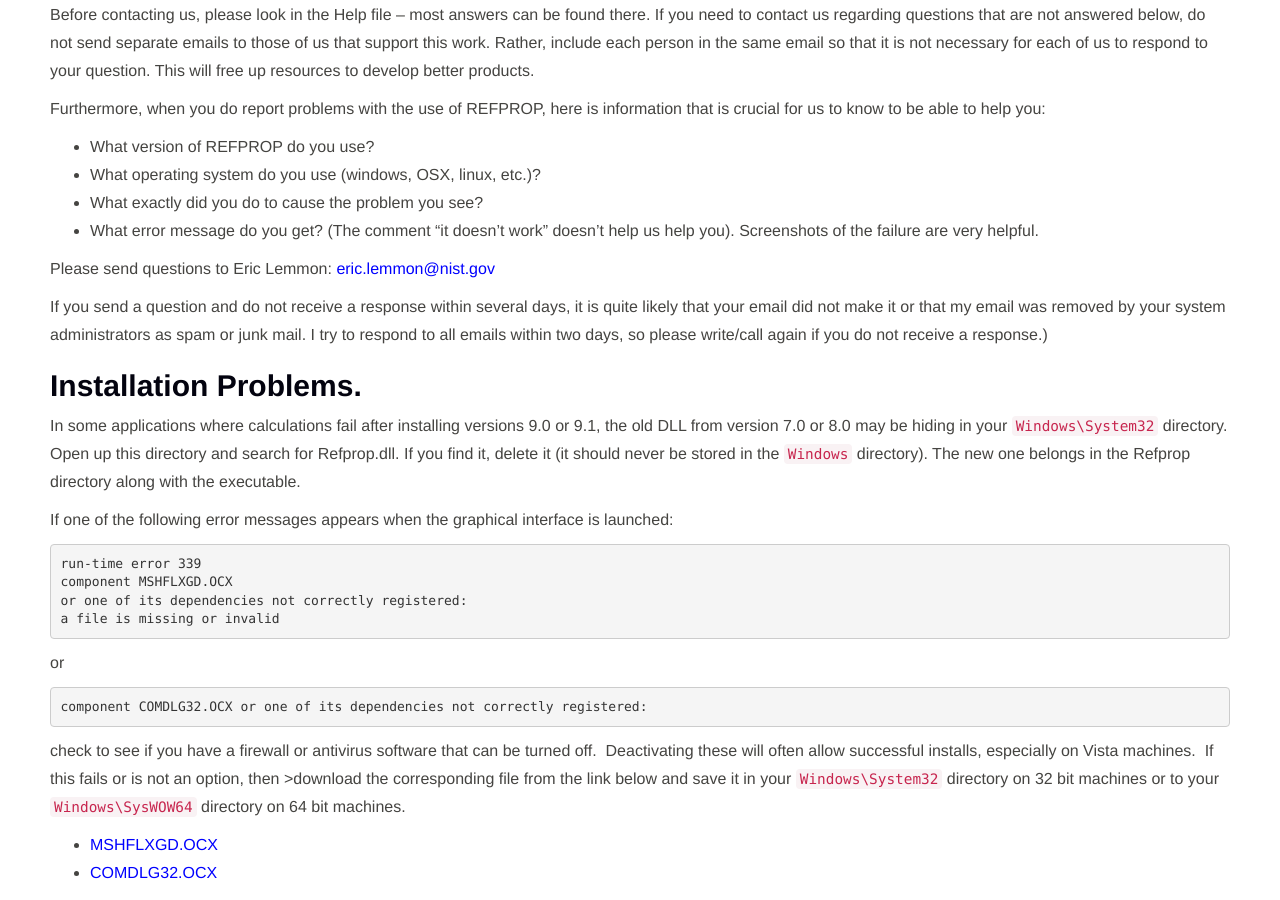
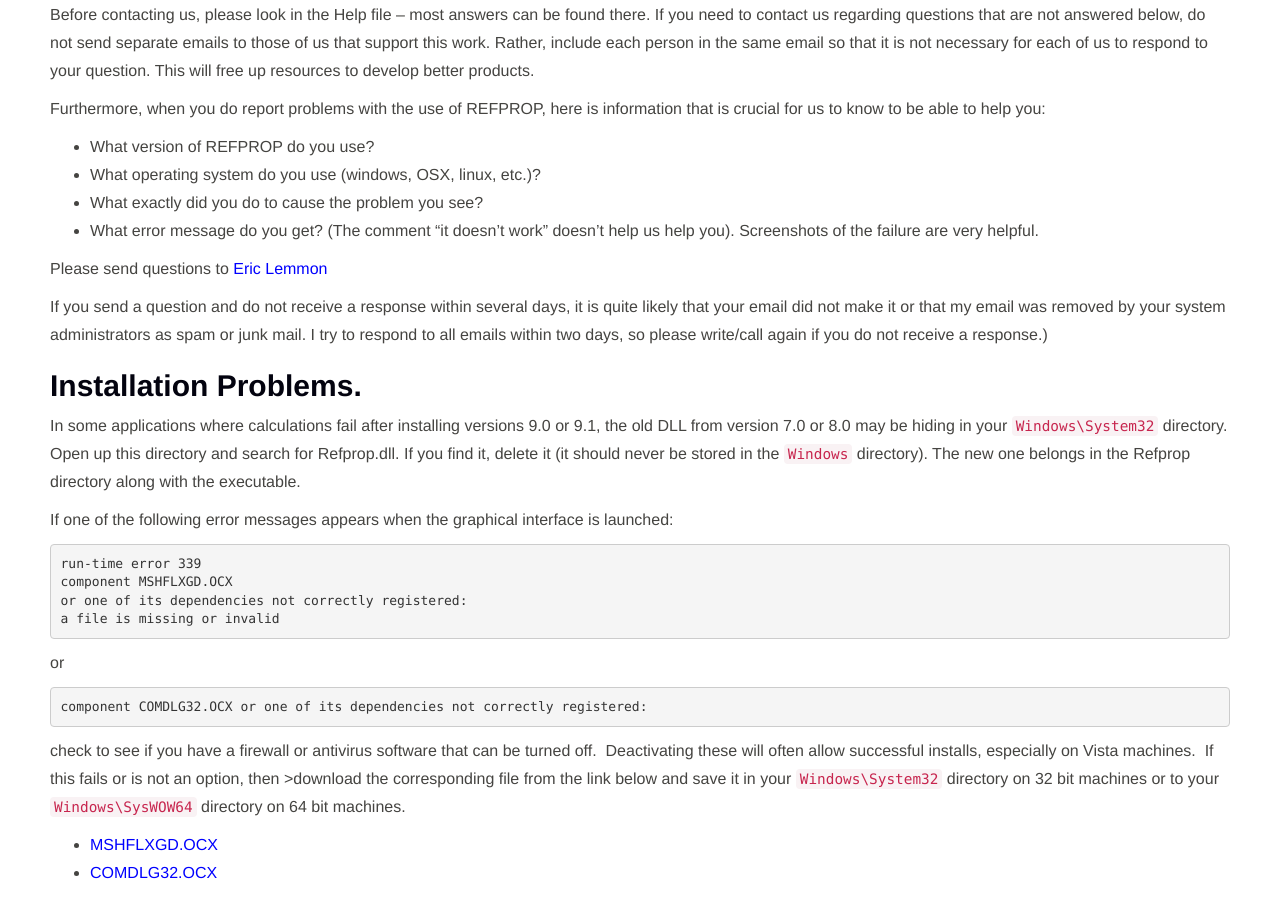
Before and after one commit to usnistgov/REFPROP-docs, a Jekyll site: the page built from index.md, in a window 1280 px wide and 900 px high, scrolled down 1913 px. Built offline with Jekyll 4.4.1, drawn with Linux system fonts in a browser that asks for light colours; nearby versions of some CDN libraries; library files that are not in the unit come from our copies.

Commit message:
HTML -> md

```diff
--- a/index.md
+++ b/index.md
@@ -72,7 +72,7 @@
 - What exactly did you do to cause the problem you see?
 - What error message do you get? (The comment "it doesn't work" doesn't help us help you). Screenshots of the failure are very helpful.
 
-Please send questions to Eric Lemmon: <a href="mailto:eric.lemmon@NIST.gov">eric.lemmon@nist.gov</a>
+Please send questions to [Eric Lemmon](mailto:Eric.Lemmon@nist.gov)
 
 If you send a question and do not receive a response within several days, it is quite likely that your email did not make it or that my email was removed by your system administrators as spam or junk mail.  I try to respond to all emails within two days, so please write/call again if you do not receive a response.)
 
```
